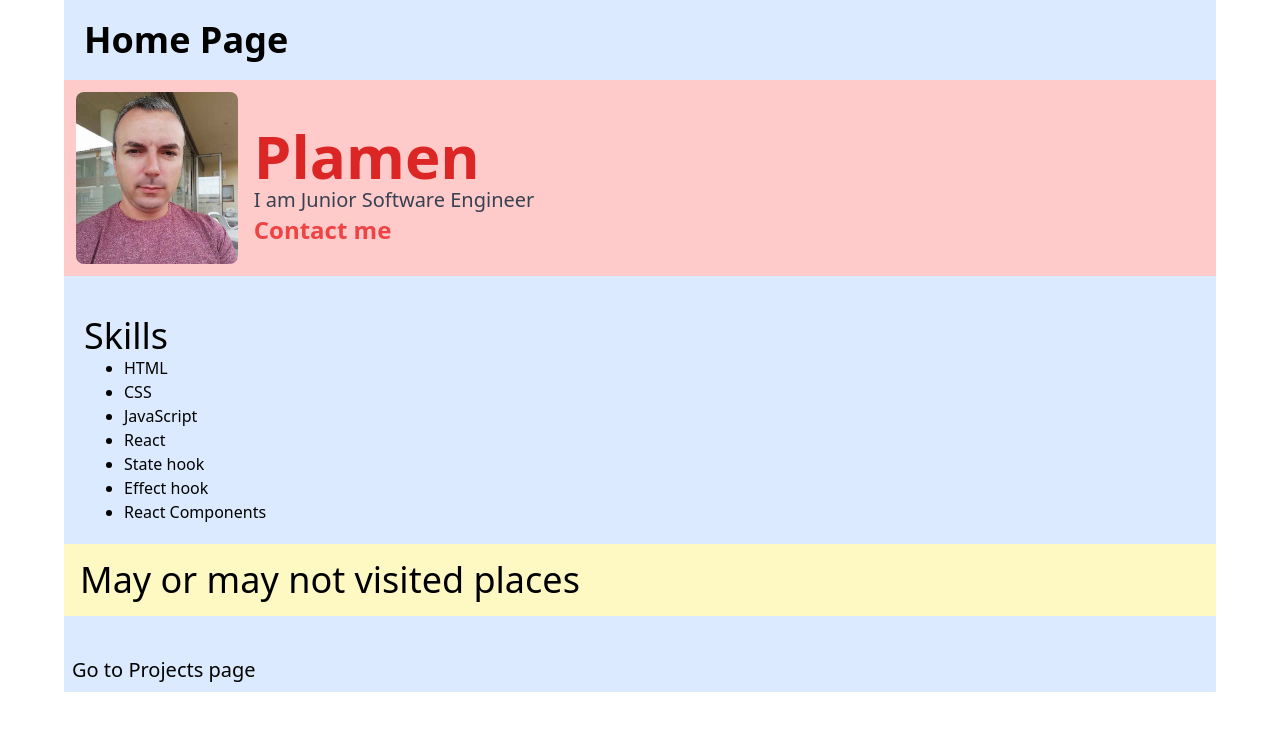
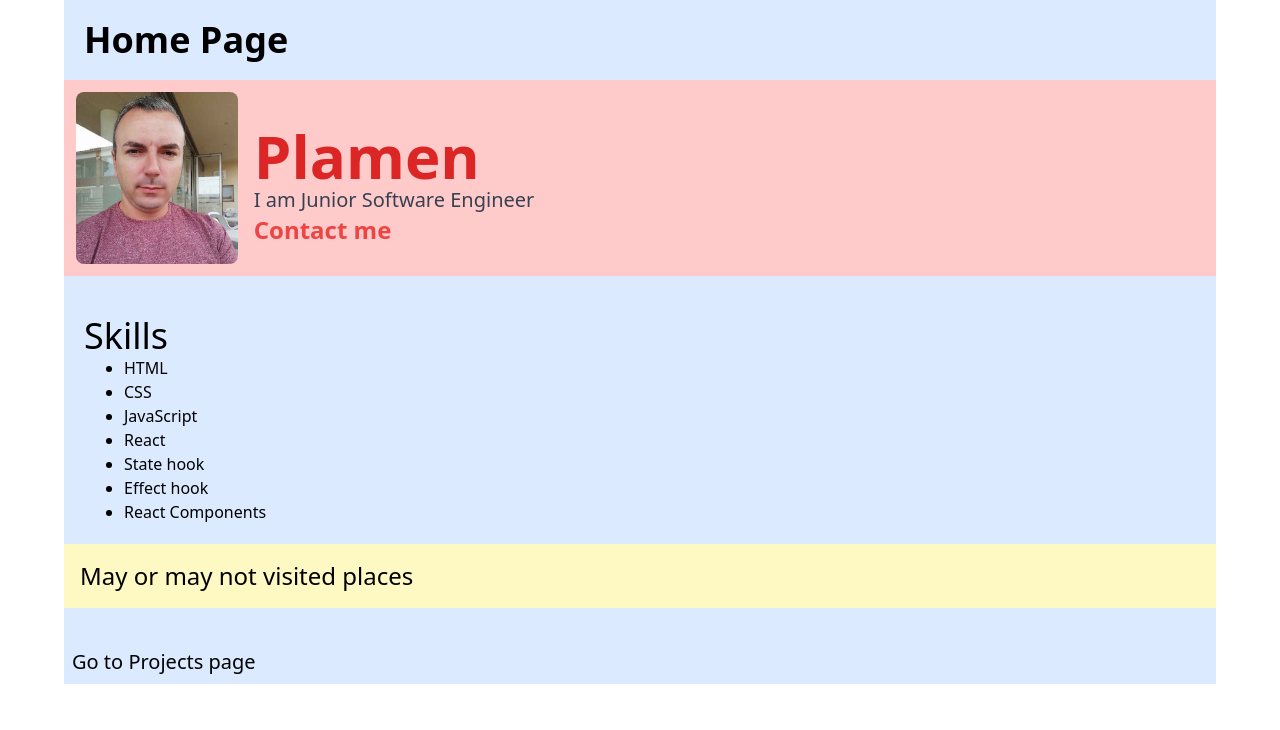
Before and after one commit to Simeonov11/skillcity-mp, a Next.js app: page / in a window 1280 px wide. Shown: the top 730 px of the page. Built offline with nearby package versions, Linux system fonts and the light colour scheme.

Commit message:
changed the font size to the link for Search page (visited places) at Home

```diff
--- a/pages/index.js
+++ b/pages/index.js
@@ -22,7 +22,7 @@ export default function Home() {
           <Skills />
         </div>
         <div className="w-full bg-yellow-100 p-4 text-center md:text-left">
-          <Link className="font-mediium text-4xl" href="/search"> May or may not visited places </Link>
+          <Link className="font-mediium text-2xl" href="/search"> May or may not visited places </Link>
         </div>
       </Content>
 
```
